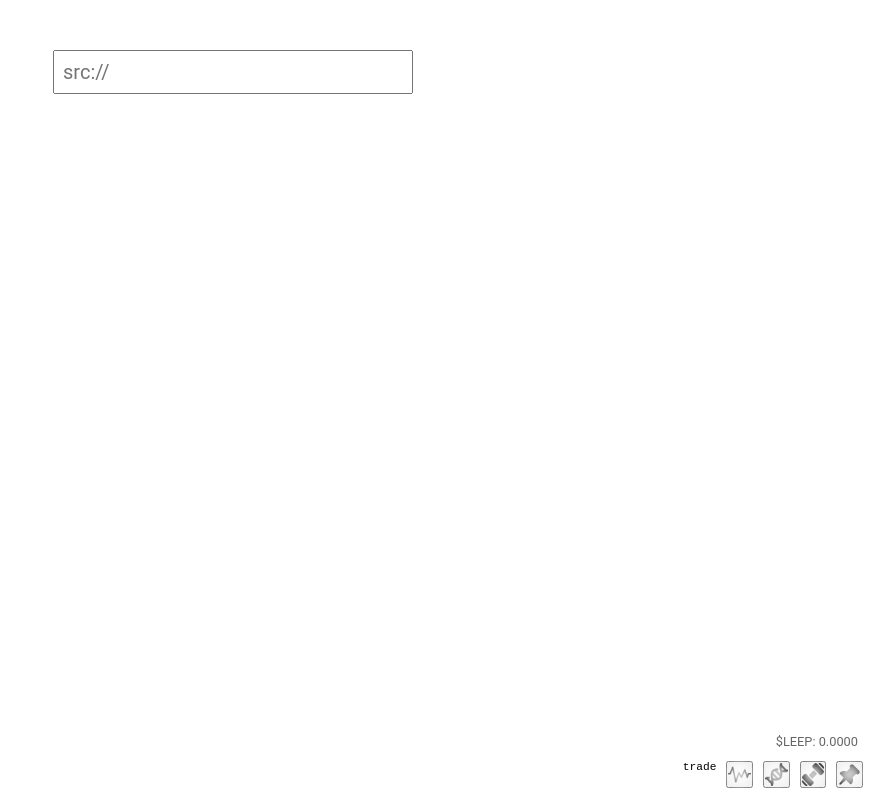
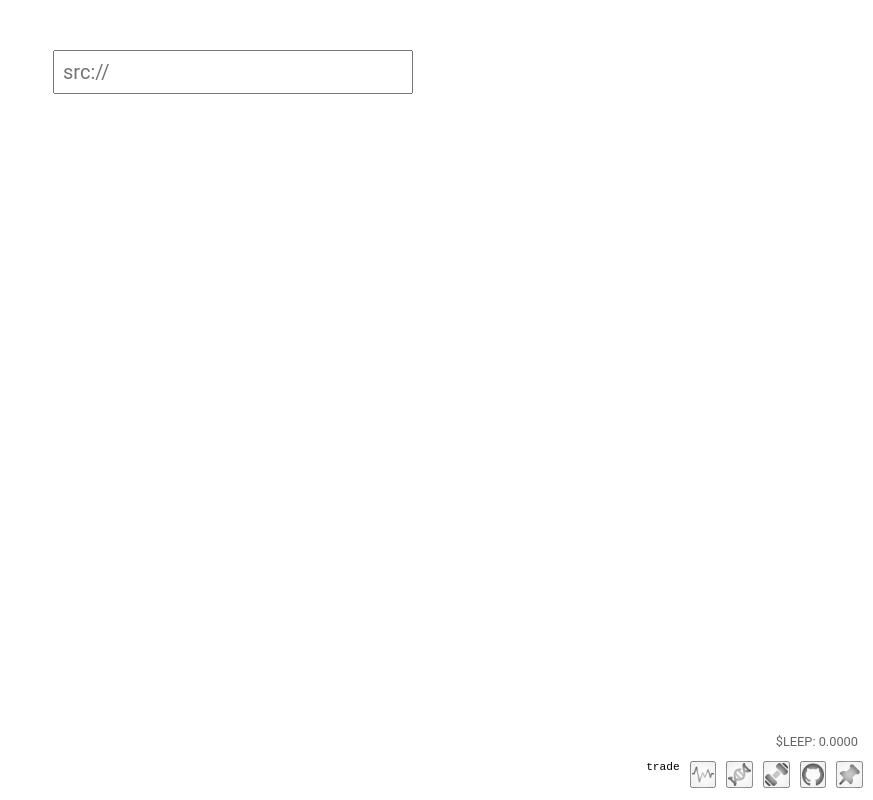
Before and after one commit to 0-5788719150923125/ext, a website: page src/index.html in a window 1280 px wide. Shown: the whole page, without its empty margins (407-1280 px from the left). Drawn offline with Linux system fonts and the light colour scheme; files whose address does not match are found by name.

Commit message:
add a github button

```diff
--- a/src/index.html
+++ b/src/index.html
@@ -36,6 +36,11 @@
           <img src="static/dumbell.png" alt="Train a Model" />
         </button>
       </a>
+      <a href="https://github.com/0-5788719150923125/ode" target="_blank">
+        <button class="icon-button">
+          <img src="static/github.png" alt="Develop With Us" />
+        </button>
+      </a>
       <button class="icon-button" id="persist">
         <img src="static/pin.png" alt="Keep Running" />
       </button>
```
Also changed, not shown: public/static/github.png (added).
